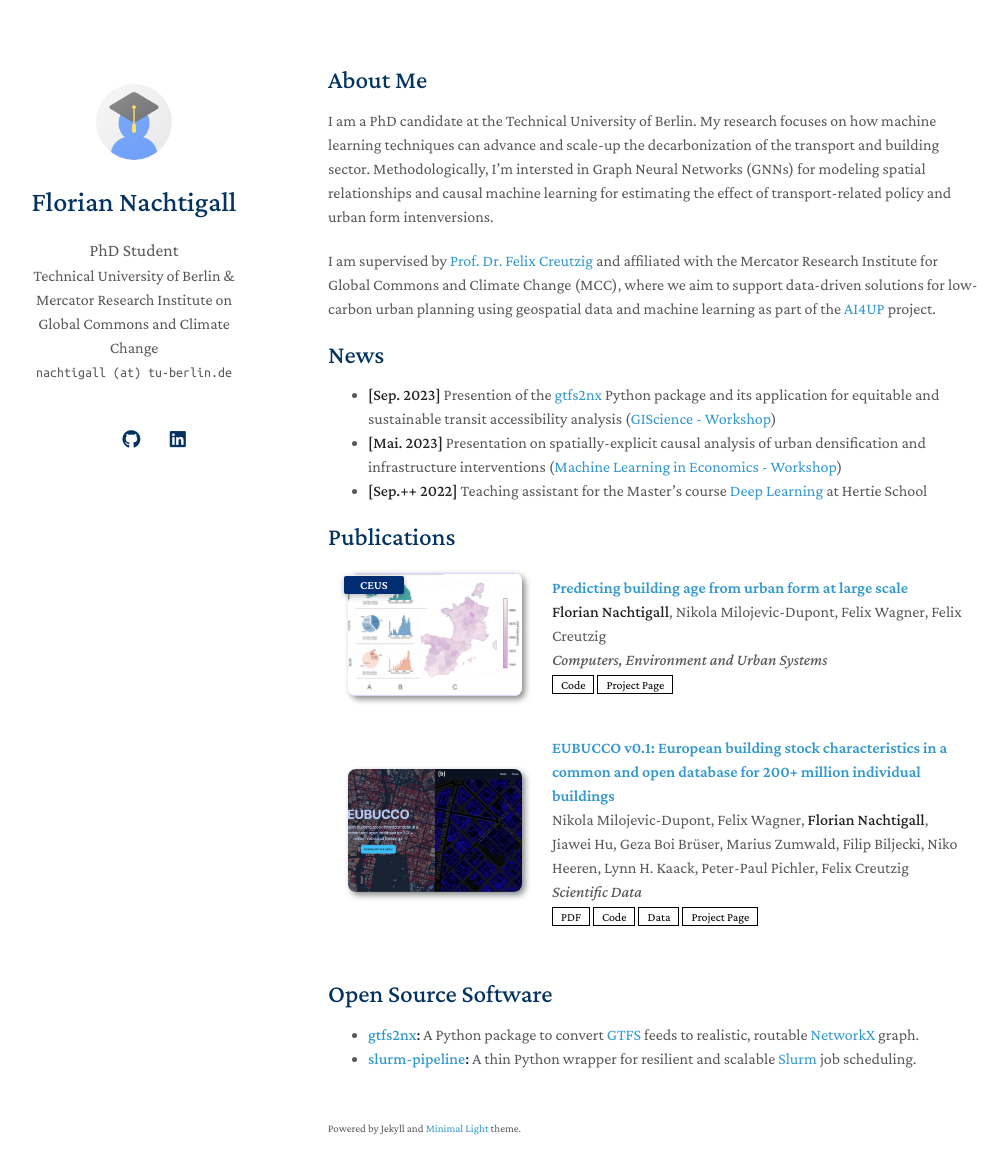
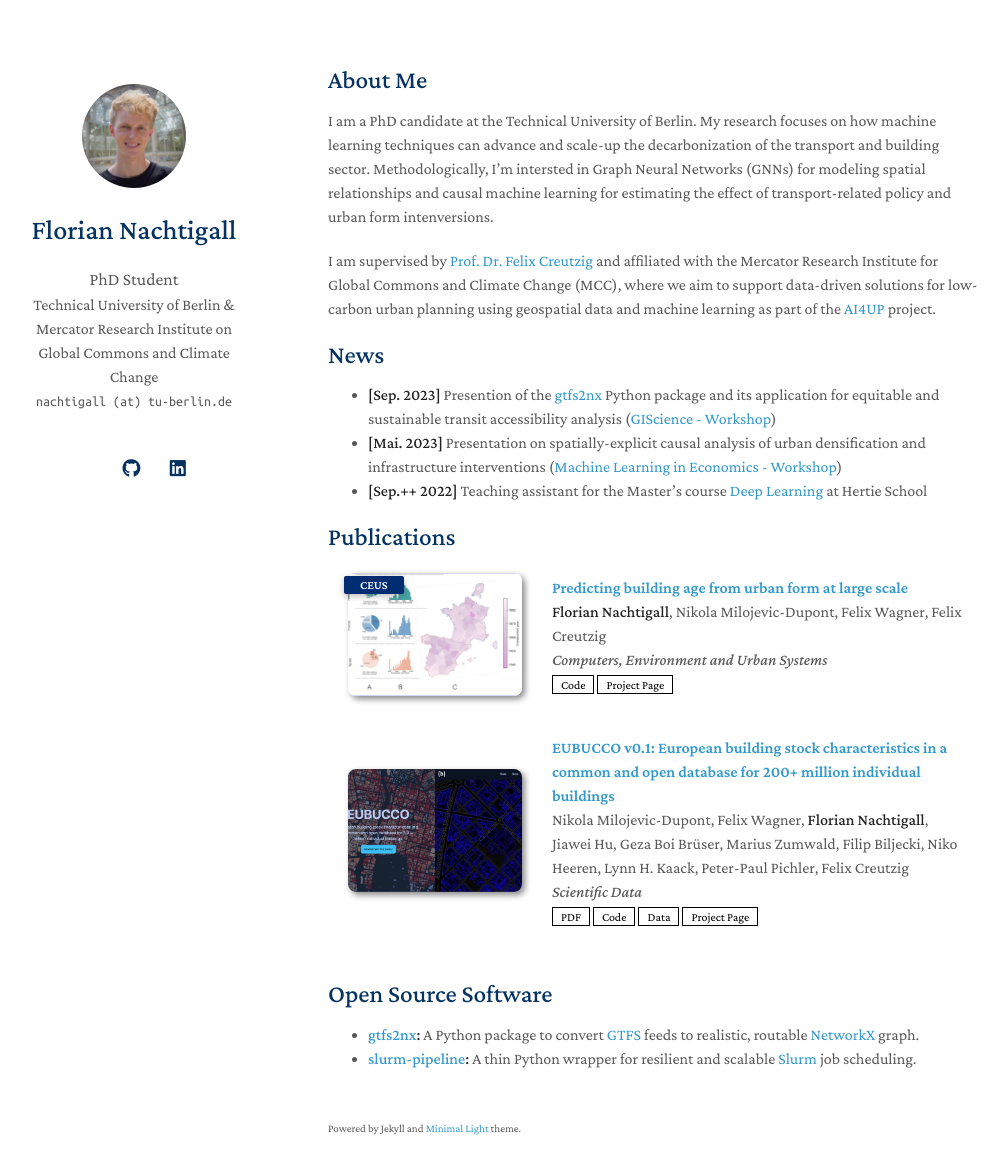
Before and after one commit to FlorianNachtigall/floriannachtigall.github.io, a Jekyll site: the page built from index.md, in a window 1280 px wide and 1209 px high. Shown: the top 1174 px of the window, without its empty margins (142-1149 px from the left). Built offline with Jekyll 4.4.1, drawn with Linux system fonts in a browser that asks for light colours; nearby versions of some CDN libraries; a style sheet for code colours, icons or effects is not loaded; our own code applies the rules of GitHub Pages for plain Markdown files.

Commit message:
Add profile picture

```diff
--- a/_config.yml
+++ b/_config.yml
@@ -19,7 +19,7 @@ linkedin: https://www.linkedin.com/in/floriannachtigall
 
 # Images (e.g., your profile picture and your website's favicon)
 # "favicon" and "favicon_dark" are used for the light and dark modes, respectively.
-avatar: ./assets/img/avatar.png
+avatar: ./assets/img/github-picture.jpeg
 favicon: ./assets/img/favicon.png
 favicon_dark: ./assets/img/favicon-dark.png
 
```
Also changed, not shown: assets/img/github-picture.jpeg (added).
